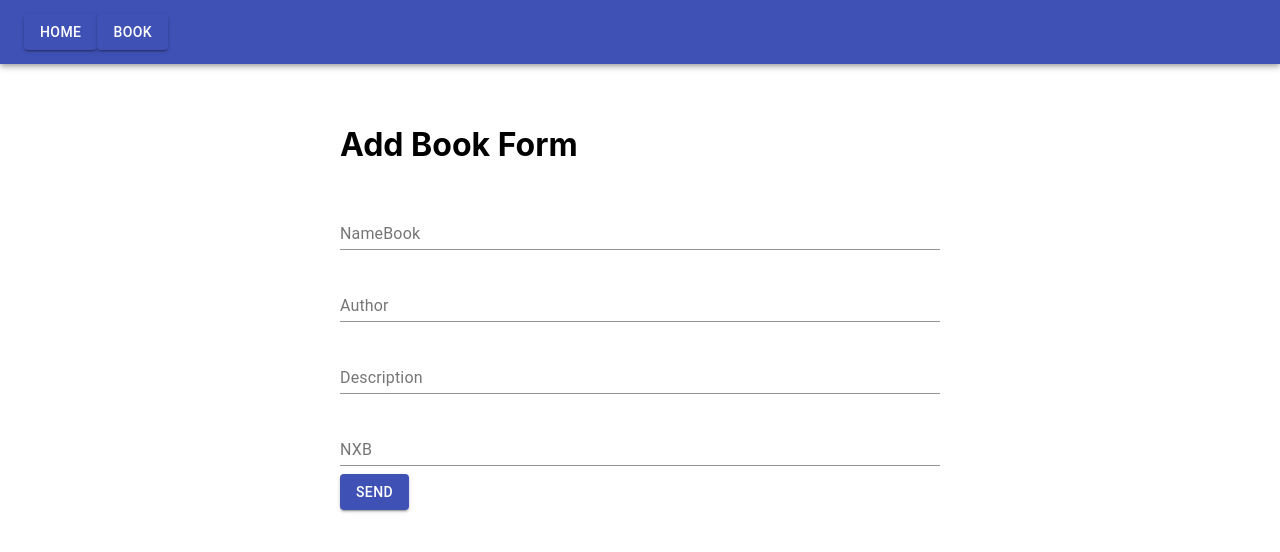
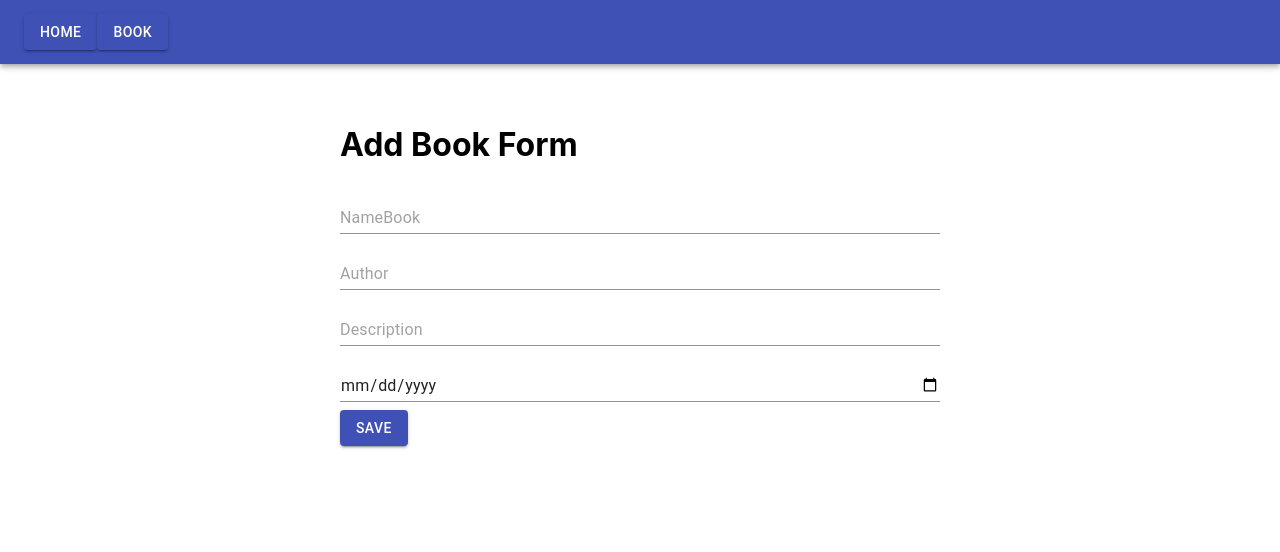
Before and after one commit to viettien1992/tientran_book, a React (Create React App) app: page /book1/add in a window 1280 px wide. Shown: the top 552 px of the page. Built offline with nearby package versions, Linux system fonts and the light colour scheme.

Commit message:
add data

```diff
--- a/src/App.js
+++ b/src/App.js
@@ -9,8 +9,8 @@ class App extends React.Component {
     render() {
         return (
             <Router>
-                <Route exact path="/book/" component={BookAll}/>
-                <Route path='/book/:id' component={Book}/>
+                <Route exact path="/book" component={BookAll}/>
+                <Route exact path='/book/:id' component={Book}/>
                 <Route exact path="/home" component={home}/>
                 <Route exact path="/book1/add" component={AddBook}/>
             </Router>
--- a/src/components/AddBook.js
+++ b/src/components/AddBook.js
@@ -1,14 +1,43 @@
 import React from "react";
+import {useEffect, useState} from "react";
+import axios from "axios";
 import Main from "../layouts/Main";
 import {
-  FormControl,
-  InputLabel,
-  Input,
   Button,
   TextField,
 } from "@material-ui/core";
+import useAddBook from "../hook/useBookAdd";
+function AddBook() {
+  const [name,setBooks] = useState('');
+  const [author,setAuthor] = useState('');
+  const [description,setDescription] = useState('');
+  const [nxb,setNxb] = useState('');
+  const handleChange = (e) => {
+    let a = e.target.name;
+    if(a=='name')
+      setBooks(e.target.value);
+    else if(a=='author')
+      setAuthor(e.target.value);
+    else if(a=='description')
+      setDescription(e.target.value);
+    else if(a=='nxb')
+      setNxb(e.target.value);
+      console.log(name,author,description,nxb);
+  };
 
-function AddBook() {
+  const submitForm = (e) => {
+    axios.post(`http://127.0.0.1:8000/api/book`,{"namebook":name,"author":author,"description":description,"publication_date":nxb})
+    .then(function (response) {
+        console.log(response.data);
+        // handle việc lấy dữ liệu thành công
+    })
+    .catch(function (error) {
+        // handle lỗi
+        console.log(error);
+    })
+    e.preventDefault();
+  };
+// const addBook= useAddBook();
   return (
     <Main>
     <div
@@ -19,32 +48,18 @@ function AddBook() {
         padding: 20,
       }}
     >
-      <form style={{ width: "50%" }}>
+      <form style={{ width: "50%" }} onSubmit={submitForm} >
         <h1>Add Book Form</h1>
-
-        <FormControl margin="normal" fullWidth>
-          <InputLabel htmlFor="Name">NameBook</InputLabel>
-          <Input id="name" type="text" />
-        </FormControl>
-        <FormControl margin="normal" fullWidth>
-          <InputLabel htmlFor="name">Author</InputLabel>
-          <Input id="name" type="text" />
-        </FormControl>
-        <FormControl margin="normal" fullWidth>
-          <InputLabel htmlFor="name">Description</InputLabel>
-          <Input id="name" type="text" />
-        </FormControl>
-        <FormControl margin="normal" fullWidth>
-          <InputLabel htmlFor="name">NXB</InputLabel>
-          <Input id="name" type="text" />
-        </FormControl>
-        <Button variant="contained" color="primary" size="medium">
-          Send
+        <TextField type="text" placeholder="NameBook"  fullWidth margin="normal"name="name" onChange={handleChange}/>
+        <TextField type="text" placeholder="Author"  fullWidth margin="normal"margin="normal" name="author" onChange={handleChange}/>
+        <TextField type="text" placeholder="Description"  fullWidth margin="normal"margin="normal" name="description" onChange={handleChange}/>
+        <TextField type="date" placeholder="NXB"  fullWidth margin="normal"margin="normal" name="nxb" onChange={handleChange}/>
+        <Button type="submit" variant="contained" color="primary" size="medium">
+          Save
         </Button>
       </form>
     </div>
     </Main>
   );
 }
-
 export default AddBook;
--- a/src/components/Book.js
+++ b/src/components/Book.js
@@ -1,5 +1,5 @@
 import { useHistory } from "react-router-dom";
-import useBook from './useBook';
+import useBook from '../hook/useBook';
 import React from 'react';
 import { makeStyles } from '@material-ui/core/styles';
 import Table from '@material-ui/core/Table';
--- a/src/components/BookAll.js
+++ b/src/components/BookAll.js
@@ -1,4 +1,4 @@
-import useBookAll from "./useBookAll";
+import useBookAll from "../hook/useBookAll";
 import Main from "../layouts/Main"
 import React, { Component } from 'react'
 import Table from '@material-ui/core/Table';
--- a/src/components/useBook.js
+++ /dev/null
@@ -1,30 +0,0 @@
-import {useEffect, useState} from "react";
-import axios from "axios";
-function useBook(props) {
-    const [book,setBooks] = useState([]);
-    const [isLoading,setIsLoading] = useState(false);
-    useEffect(() => {
-        setIsLoading(true)
-        const { id } =props.match.params;
-        console.log(id);
-        axios.get(`https://tientran-laravel-book.herokuapp.com/api/book/${id}`)
-            .then(function (response) {
-                // handle việc lấy dữ liệu thành công
-                setBooks(
-                    response.data
-                )
-            })
-            .catch(function (error) {
-                // handle lỗi
-                console.log(error);
-            })
-            .finally(()=>{
-                setIsLoading(
-                    false
-                );
-            })
-
-    },[props.match.params]);
-    return [book,isLoading];
-}
-export default useBook;
--- a/src/components/useBookAll.js
+++ /dev/null
@@ -1,20 +0,0 @@
-import {useEffect, useState} from "react";
-import axios from "axios";
-function useBookAll() {
-        const [books, setBooks] = useState([]);
-        useEffect(() => {
-            axios.get('https://tientran-laravel-book.herokuapp.com/api/book')
-                .then(function (response) {
-                    // handle việc lấy dữ liệu thành công
-                    setBooks(
-                        response.data
-                    )
-                })
-                .catch(function (error) {
-                    // handle lỗi
-                    console.log(error);
-                })
-        });
-        return books;
-}
-export default useBookAll;
--- /dev/null
+++ b/src/hook/useBook.js
@@ -0,0 +1,30 @@
+import {useEffect, useState} from "react";
+import axios from "axios";
+function useBook(props) {
+    const [book,setBooks] = useState([]);
+    const [isLoading,setIsLoading] = useState(false);
+    useEffect(() => {
+        setIsLoading(true)
+        const { id } =props.match.params;
+        console.log(id);
+        axios.get(`https://tientran-laravel-book.herokuapp.com/api/book/${id}`)
+            .then(function (response) {
+                // handle việc lấy dữ liệu thành công
+                setBooks(
+                    response.data
+                )
+            })
+            .catch(function (error) {
+                // handle lỗi
+                console.log(error);
+            })
+            .finally(()=>{
+                setIsLoading(
+                    false
+                );
+            })
+
+    },[props.match.params]);
+    return [book,isLoading];
+}
+export default useBook;
--- /dev/null
+++ b/src/hook/useBookAdd.js
@@ -0,0 +1,22 @@
+import {useEffect, useState} from "react";
+import axios from "axios";
+function useAddBook() {
+    const [books, setBooks] = useState([]);
+    useEffect(() => {
+        axios.post(`http://127.0.0.1:8000/api/book/`,{"test":1,"demo":2})
+            .then(function (response) {
+                console.log(response.data);
+                // handle việc lấy dữ liệu thành công
+                setBooks(
+                    response.data
+                )
+            })
+            .catch(function (error) {
+                // handle lỗi
+                console.log(error);
+            })
+
+    });
+    return books;
+};
+export default useAddBook;
--- /dev/null
+++ b/src/hook/useBookAll.js
@@ -0,0 +1,20 @@
+import {useEffect, useState} from "react";
+import axios from "axios";
+function useBookAll() {
+        const [books, setBooks] = useState([]);
+        useEffect(() => {
+            axios.get('https://tientran-laravel-book.herokuapp.com/api/book')
+                .then(function (response) {
+                    // handle việc lấy dữ liệu thành công
+                    setBooks(
+                        response.data
+                    )
+                })
+                .catch(function (error) {
+                    // handle lỗi
+                    console.log(error);
+                })
+        });
+        return books;
+}
+export default useBookAll;
```
